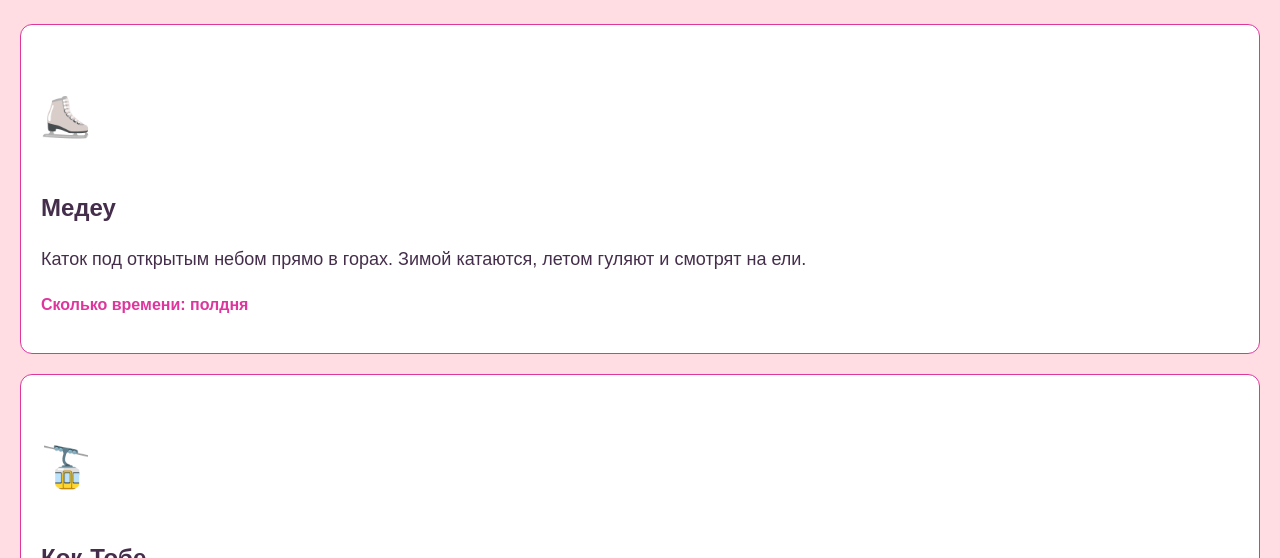
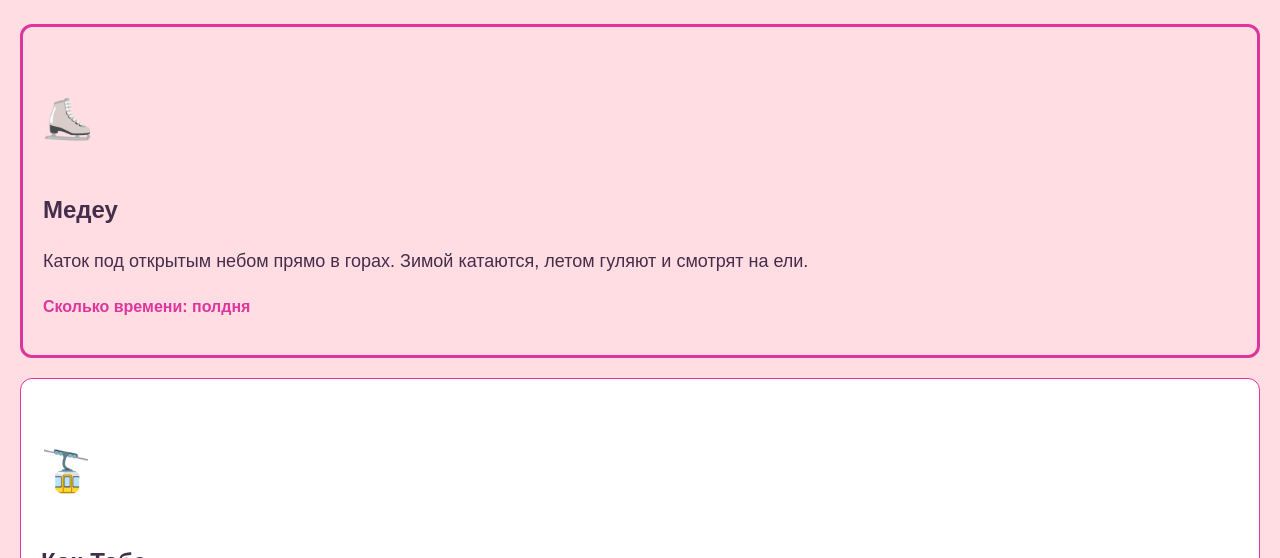
Before and after one commit to adamova1989-wq/city-guide, a plain HTML site: page index.html in a window 1280 px wide. Shown: the part 638-1196 px from the top of the page. Drawn offline with Linux system fonts and the light colour scheme.

Commit message:
Highlight best place

```diff
--- a/index.html
+++ b/index.html
@@ -32,7 +32,7 @@
       <section class="places" id="places">
         <h2>Куда сходить</h2>
 
-        <div class="card">
+        <div class="card card-top">
           <p class="card-icon">⛸️</p>
           <h3>Медеу</h3>
           <p>
--- a/style.css
+++ b/style.css
@@ -81,6 +81,11 @@ a {
   margin-bottom: 20px;
 }
 
+.card-top {
+  background-color: #ffdde2;
+  border: 3px solid #de369d;
+}
+
 .card-icon {
   font-size: 40px;
 }
```
